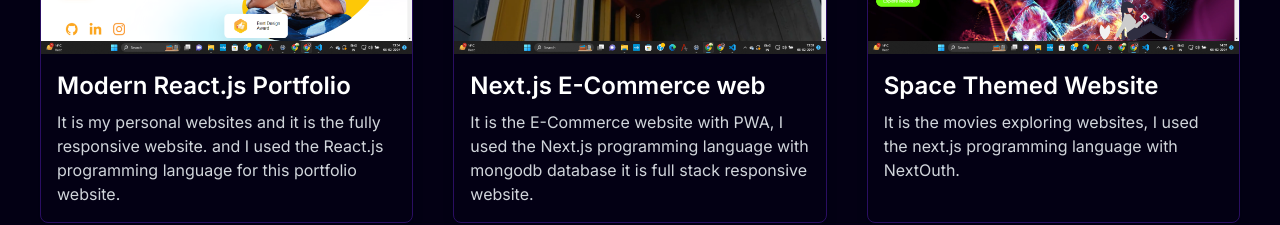
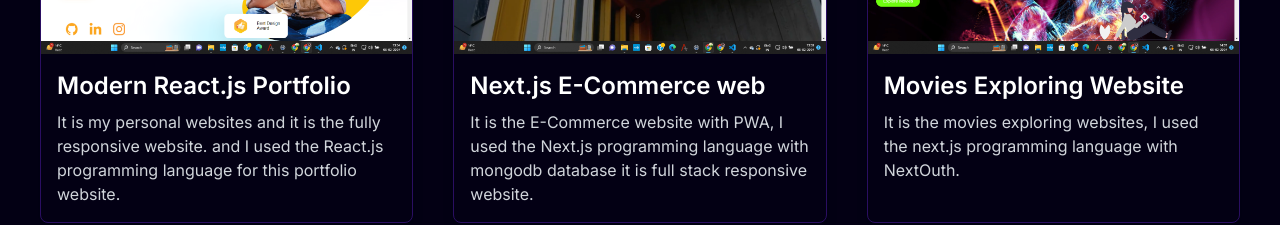
Before and after one commit to Ferdushi1234/gulfamsaifi, a Next.js app: page / in a window 1280 px wide. Shown: the part 3274-3499 px from the top of the page. Built offline with nearby package versions, Linux system fonts and the light colour scheme; a web font is replaced by a local one.

Commit message:
it is the latest commit

```diff
--- a/components/main/Projects.tsx
+++ b/components/main/Projects.tsx
@@ -23,7 +23,7 @@
         />
         <ProjectCard
           src="/SpaceWebsite.png"
-          title="Space Themed Website"
+          title="Movies Exploring Website"
           description="It is the movies exploring websites, I used the next.js programming language with NextOuth."
         />
       </div>
```
